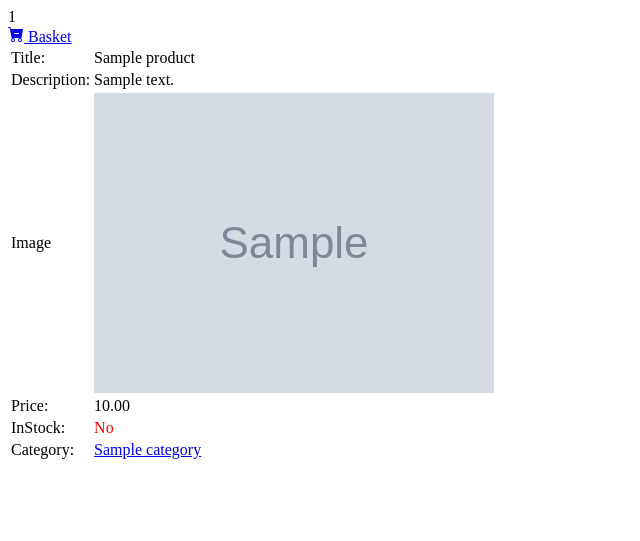
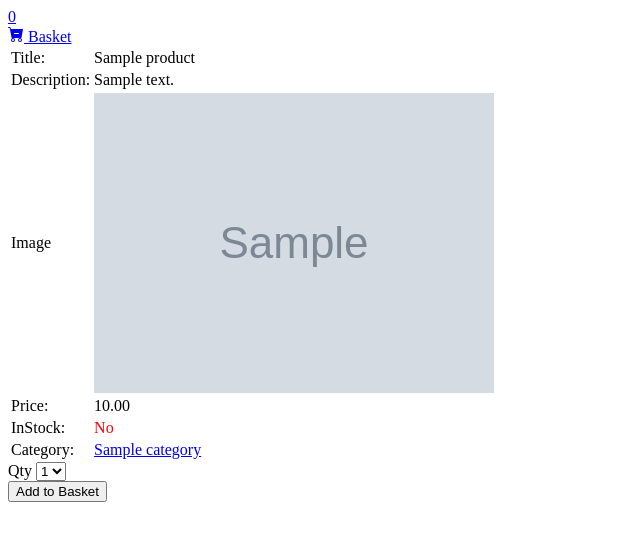
Before and after one commit to Nishikanth1/Ecommerce_Django, a Django app: page /item/1/ in a window 1280 px wide. Shown: the top 541 px of the page, without its empty margins (0-640 px from the left). Run offline with Django 3.2, Linux system fonts and the light colour scheme; tables that the repository leaves empty hold one stand-in row (values such as "Sample post"); grey boxes marked "Sample" are stand-in pictures.

Commit message:
basket with add update delete fun

```diff
--- a/basket/basket.py
+++ b/basket/basket.py
@@ -1,8 +1,74 @@
-class Basket():
+from django.shortcuts import get_object_or_404
+
+from products.models import Product
+from decimal import Decimal
+
+class Basket(object):
     def __init__(self, request):
         self.session = request.session
         basket = self.session.get('skey')
-        if skey not in request.session:
-            basket = self.session['skey'] = { }
+        print("init")
+        #print(str(request.session.__str__))
+        if 'skey' not in request.session:
+            basket = self.session['skey'] = {}
 
         self.basket = basket
+
+    def __iter__(self):
+        """
+        uses IDs of products in Session and queries the database
+        to return products
+        """
+        product_ids = self.basket.keys()
+        #products = Product.products.filter(id__in=product_ids)
+        products = Product.objects.filter(id__in=product_ids)
+        basket = self.basket.copy()
+        for product in products:
+            basket[str(product.id)]['product'] = product
+
+        for item in basket.values():
+            item['price'] = Decimal(item['price'])
+            item['total_price'] = item['price'] * item['quantity']
+            yield(item)
+
+    def add(self, product, quantity):
+        product_id = product.id
+        print("product id is {0}".format(product_id))
+        if product_id in self.basket:
+            self.basket[product_id] = { 'quantity': int(quantity),
+                                       }
+        else:
+            self.basket[product_id] = {'price':str(product.price),
+                                       'quantity': int(quantity),
+                                       }
+            print("here")
+            print(self.basket[product_id])
+        self.save()
+
+    def __len__(self):
+        """
+        Get the basket data and quantity of items
+
+        """
+        return sum(item['quantity'] for item in self.basket.values())
+
+    def get_total_price(self):
+        return sum(Decimal(item['price'])*item['quantity'] for item in self.basket.values())
+
+    def delete(self, product_id):
+        product_id = str(product_id)
+        print("product id while deleting is {0}".format(type(product_id)))
+        if product_id in self.basket:
+            del self.basket[product_id]
+            self.save()
+
+    def update(self, product_id, product_quantity):
+        product_id = str(product_id)
+        product_quantity = product_quantity
+        if product_id in self.basket:
+            self.basket[product_id]['quantity'] = product_quantity
+        print(" id is {0} qty is {1}".format(product_id, product_quantity))
+        self.save()
+
+    def save(self):
+        self.session.modified = True
--- /dev/null
+++ b/basket/context_processors.py
@@ -0,0 +1,4 @@
+from .basket import  Basket
+
+def basket(request):
+    return {'basket':Basket(request)}
--- a/basket/urls.py
+++ b/basket/urls.py
@@ -4,6 +4,9 @@ from . import views
 app_name = 'basket'
 
 urlpatterns = [
-    path('', views.basket_summary, name='basket_summary')
+    path('', views.basket_summary, name='basket_summary'),
+    path('add/',views.basket_add, name='basket_add'),
+    path('delete/',views.basket_delete, name='basket_delete'),
+    path('update/', views.basket_update, name='basket_update'),
 
 ]
--- a/ecommerce_website/settings.py
+++ b/ecommerce_website/settings.py
@@ -64,6 +64,7 @@ TEMPLATES = [
                 'django.template.context_processors.request',
                 'django.contrib.auth.context_processors.auth',
                 'django.contrib.messages.context_processors.messages',
+                'basket.context_processors.basket'
             ],
         },
     },
--- a/products/templates/products/product_details.html
+++ b/products/templates/products/product_details.html
@@ -45,4 +45,44 @@
      <td><a href="{{ product_details.category.get_absolute_url}}">{{ product_details.category.name }}</a></td>
   </tr>
 </table>
+
+<div>
+  <label for="select"> Qty</label>
+  <select id="select">
+    <option value="">1</option>
+    <option value="">2</option>
+    <option value="">3</option>
+    <option value="">4</option>
+  </select>
+</div>
+
+<div>
+  <button type="button" id="add-button" value="{{ product_details.id }}" class="btn btn-secondary btn-sm"> Add to Basket</button>
+</div>
+
+<script>
+  $(document).on("click", "#add-button", function(e) {
+  e.preventDefault();
+  console.log("cp1")
+  $.ajax({
+    type: 'POST',
+    url: '{% url "basket:basket_add"  %}',
+    data: {
+      product_id : $('#add-button').val(),
+      product_qty: $('#select option:selected').text(),
+      csrfmiddlewaretoken: "{{ csrf_token }}",
+      action: 'post'
+    },
+    success: function(json){
+    console.log("json here")
+    console.log(json)
+    document.getElementById("basket-quantity").innerHTML = json.quantity
+    },
+     error: function(xhr , errmsg,  err){}
+
+    });
+    })
+
+</script>
+
 {% endblock midcontent %}
--- a/templates/base.html
+++ b/templates/base.html
@@ -1,14 +1,26 @@
 <title>{% block title %} WebShopy {% endblock title %}</title>
 <header>
-    <div>1</div>
+<!--    <div id="basket-quantity">1</div>-->
     <div>
         <a type="button" role="button"  href="{% url 'basket:basket_summary' %}" class="btn btn-outline-secondary" >
-        <svg xmlns="http://www.w3.org/2000/svg" width="16" height="16" fill="currentColor" class="bi bi-cart-dash-fill" viewBox="0 0 16 16">
+        {% with total_qty=basket|length %}
+             <div id = 'basket-quantity'>
+                    {% if total_qty  > 0 %}
+                         {{ total_qty }}
+                    {% else %}
+                          0
+                    {% endif %}
+             </div>
+        {% endwith %}
+            <svg xmlns="http://www.w3.org/2000/svg" width="16" height="16" fill="currentColor" class="bi bi-cart-dash-fill" viewBox="0 0 16 16">
   <path d="M.5 1a.5.5 0 0 0 0 1h1.11l.401 1.607 1.498 7.985A.5.5 0 0 0 4 12h1a2 2 0 1 0 0 4 2 2 0 0 0 0-4h7a2 2 0 1 0 0 4 2 2 0 0 0 0-4h1a.5.5 0 0 0 .491-.408l1.5-8A.5.5 0 0 0 14.5 3H2.89l-.405-1.621A.5.5 0 0 0 2 1H.5zM6 14a1 1 0 1 1-2 0 1 1 0 0 1 2 0zm7 0a1 1 0 1 1-2 0 1 1 0 0 1 2 0zM6.5 7h4a.5.5 0 0 1 0 1h-4a.5.5 0 0 1 0-1z"/>
 </svg>
             Basket
         </a>
     </div>
 </header>
+<head>
+    <script src="https://code.jquery.com/jquery-3.5.1.min.js" integrity="sha256-9/aliU8dGd2tb6OSsuzixeV4y/faTqgFtohetphbbj0=" crossorigin="anonymous"></script>
+</head>
 {% block midcontent %}
 {% endblock midcontent %}
```
Also changed, not shown: basket/templates/basket/basket_summary.html (+137 -1 lines), basket/views.py (+50 -2 lines), products/migrations/0002_category_description.py (added).
